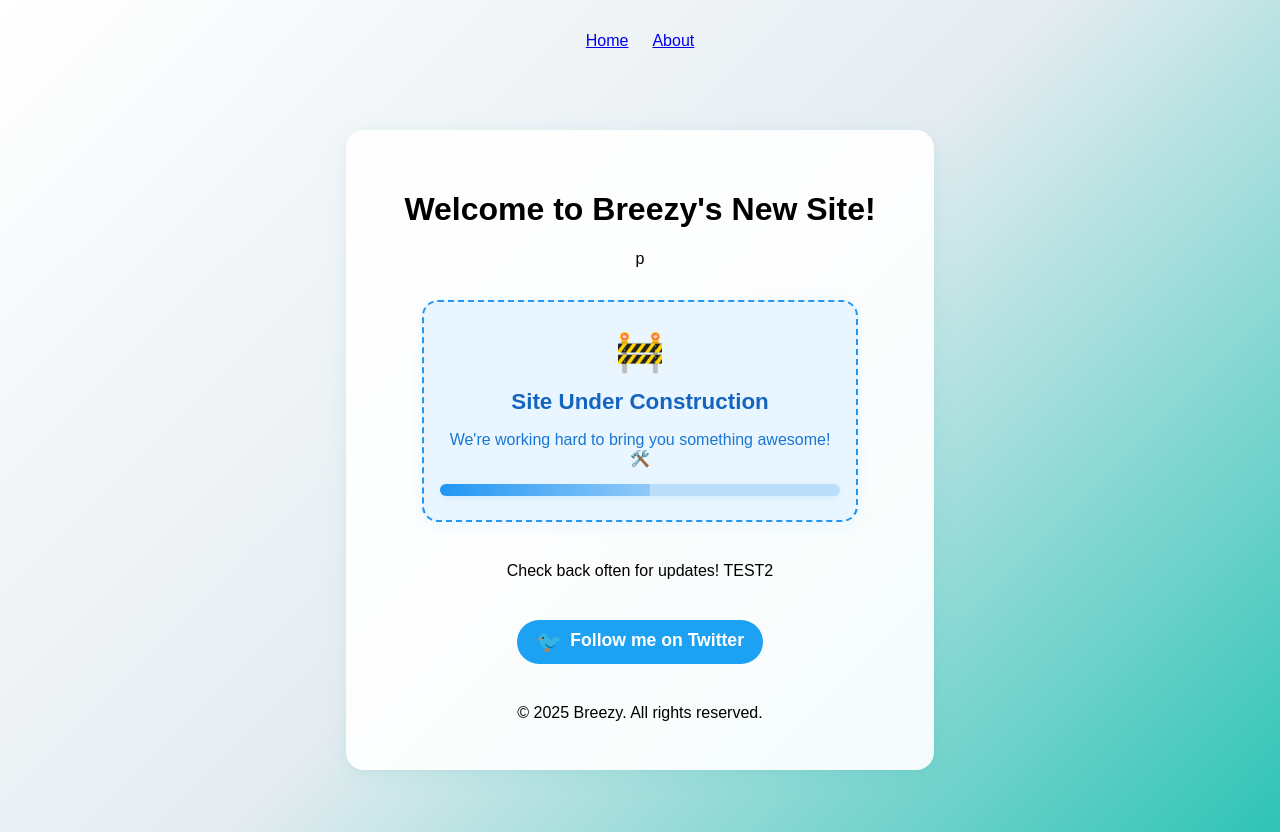
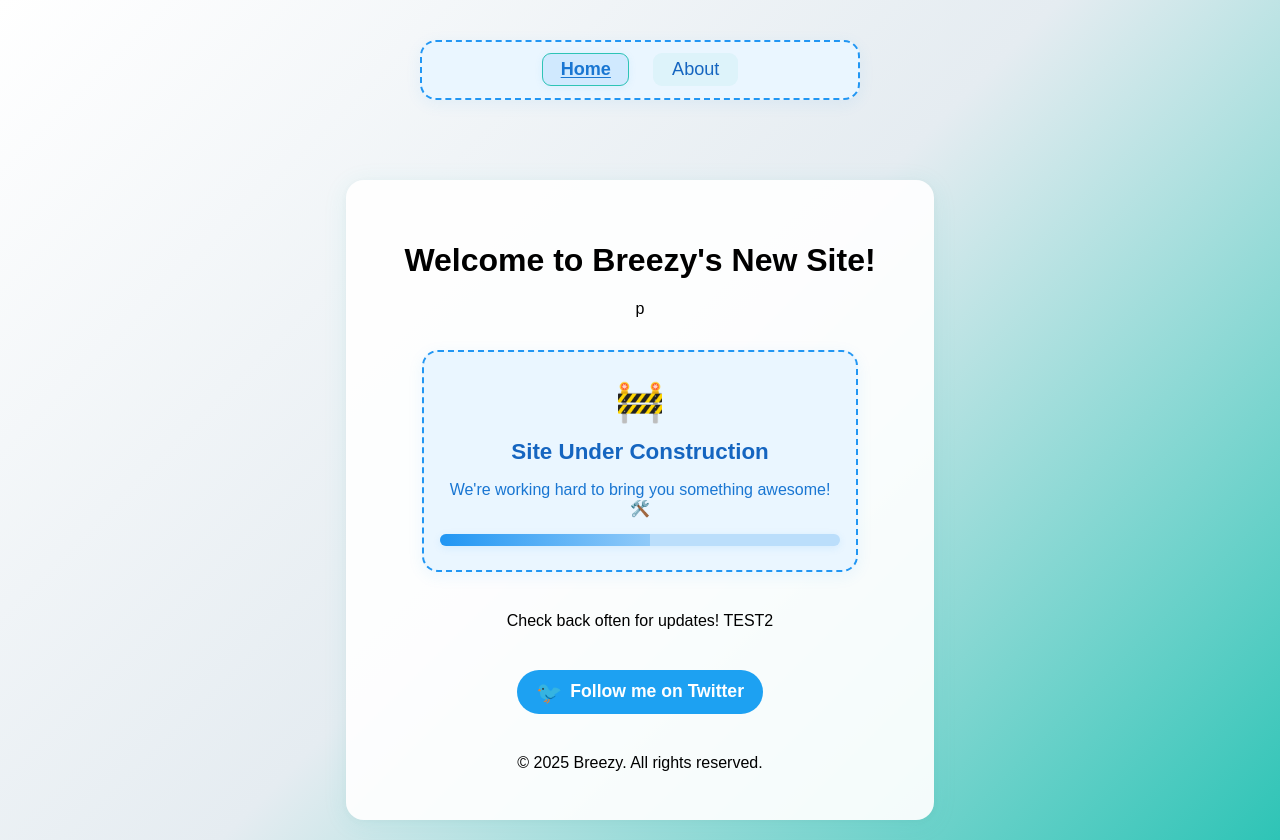
Before and after one commit to Pat-Calh/Breezy-site-react, a React (Vite) app: page / in a window 1280 px wide. Built offline with nearby package versions, Linux system fonts and the light colour scheme.

Commit message:
Updated Site Nav

```diff
--- a/src/Router.jsx
+++ b/src/Router.jsx
@@ -1,5 +1,5 @@
 import React from 'react';
-import { BrowserRouter as Router, Routes, Route, Link } from 'react-router-dom';
+import { BrowserRouter as Router, Routes, Route, NavLink } from 'react-router-dom';
 import Home from './pages/Home';
 import About from './pages/About';
 import NotFound from './pages/NotFound';
@@ -7,9 +7,62 @@ import NotFound from './pages/NotFound';
 function AppRouter() {
   return (
     <Router>
-      <nav style={{ margin: '2rem 0 1.5rem 0', textAlign: 'center' }}>
-        <Link to="/" style={{ marginRight: '1.5rem' }}>Home</Link>
-        <Link to="/about">About</Link>
+      <nav style={{
+        margin: '2.5rem 0 2rem 0',
+        textAlign: 'center',
+        background: '#eaf6ff',
+        border: '2px dashed #2196f3',
+        borderRadius: '16px',
+        padding: '1.1rem 0.5rem 1.1rem 0.5rem',
+        boxShadow: '0 4px 16px rgba(33, 150, 243, 0.08)',
+        maxWidth: '420px',
+        marginLeft: 'auto',
+        marginRight: 'auto',
+        position: 'relative',
+        zIndex: 2
+      }}>
+        <NavLink
+          to="/"
+          style={({ isActive }) => ({
+            marginRight: '1.5rem',
+            color: isActive ? '#1976d2' : '#1565c0',
+            textDecoration: isActive ? 'underline' : 'none',
+            fontWeight: isActive ? 'bold' : 'normal',
+            fontSize: '1.13rem',
+            transition: 'color 0.2s, background 0.2s',
+            padding: '0.32rem 1.1rem',
+            borderRadius: '9px',
+            background: isActive ? 'rgba(33,150,243,0.13)' : 'rgba(46,196,182,0.07)',
+            border: isActive ? '1.5px solid #2ec4b6' : '1.5px solid transparent',
+            boxShadow: isActive ? '0 1.5px 8px rgba(33,150,243,0.08)' : 'none',
+            cursor: 'pointer',
+          })}
+          onMouseOver={e => e.currentTarget.style.background = '#c5f2fc'}
+          onMouseOut={e => e.currentTarget.style.background = ''}
+          end
+        >
+          Home
+        </NavLink>
+        <NavLink
+          to="/about"
+          style={({ isActive }) => ({
+            color: isActive ? '#1976d2' : '#1565c0',
+            textDecoration: isActive ? 'underline' : 'none',
+            fontWeight: isActive ? 'bold' : 'normal',
+            fontSize: '1.13rem',
+            transition: 'color 0.2s, background 0.2s',
+            padding: '0.32rem 1.1rem',
+            borderRadius: '9px',
+            background: isActive ? 'rgba(33,150,243,0.13)' : 'rgba(46,196,182,0.07)',
+            border: isActive ? '1.5px solid #2ec4b6' : '1.5px solid transparent',
+            boxShadow: isActive ? '0 1.5px 8px rgba(33,150,243,0.08)' : 'none',
+            cursor: 'pointer',
+          })}
+          onMouseOver={e => e.currentTarget.style.background = '#c5f2fc'}
+          onMouseOut={e => e.currentTarget.style.background = ''}
+        >
+          About
+        </NavLink>
       </nav>
       <Routes>
         <Route path="/" element={<Home />} />
```
